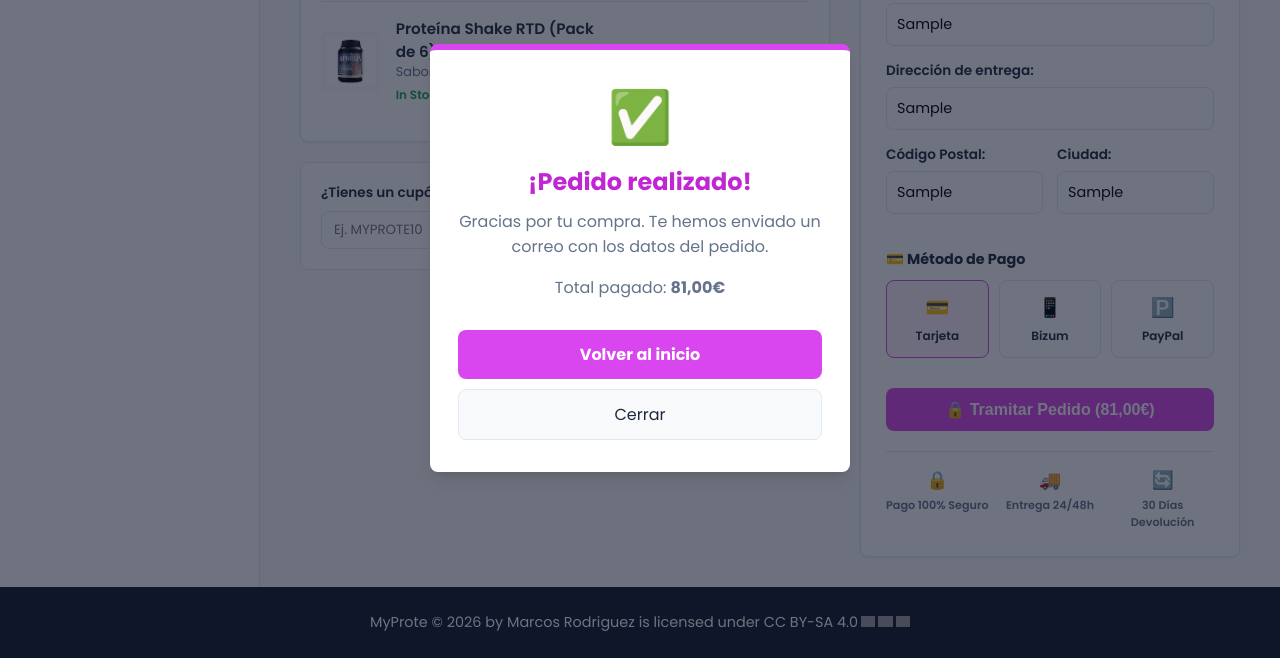
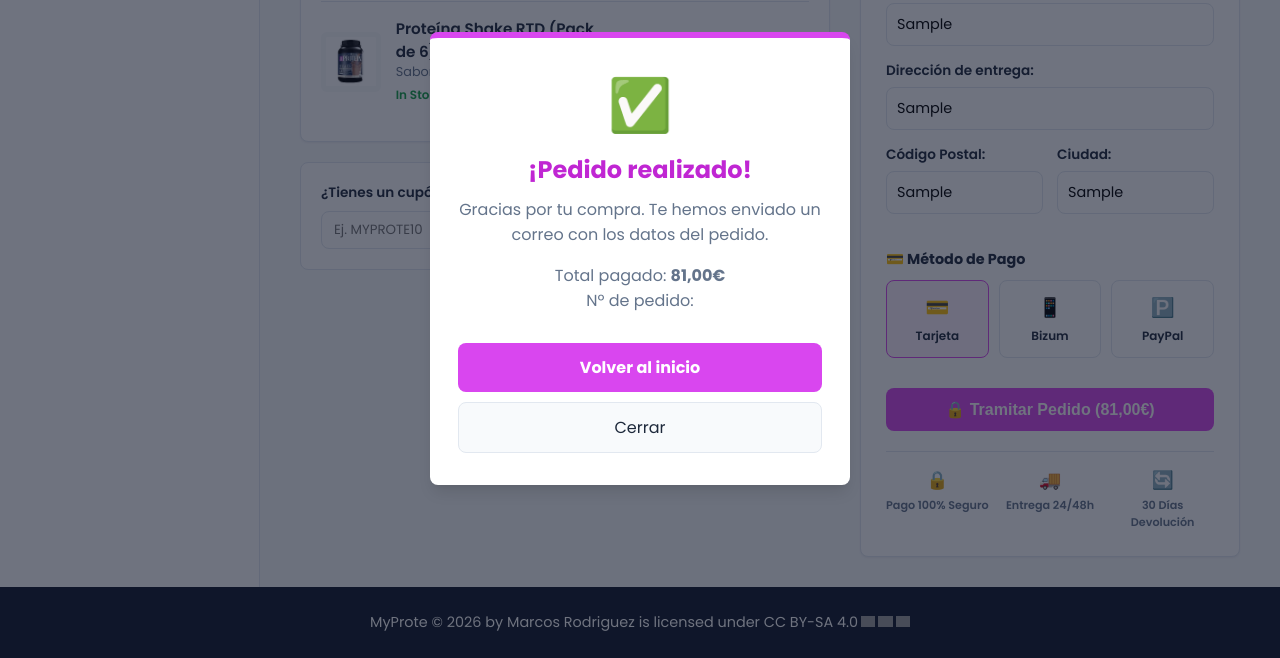
Before and after one commit to MarcosRodriguez11/Pagina-Dise-o-interfaz-web, a plain HTML site: page cesta.html in a window 1280 px wide. Both pictures are taken after typing "Sample", "Sample", "Sample", "Sample" into the empty fields and a click on the button "🔒 Tramitar Pedido (81,00€)". Shown: the part 640-1298 px from the top of the page. Drawn offline with Linux system fonts and the light colour scheme; grey boxes are pictures that could not be loaded.

Commit message:
Modal de pago: procesando y numero de pedido

```diff
--- a/cesta.html
+++ b/cesta.html
@@ -213,7 +213,7 @@
         <span class="modal-icon">✅</span>
         <h2 id="modal-titulo">¡Pedido realizado!</h2>
         <p>Gracias por tu compra. Te hemos enviado un correo con los datos del pedido.</p>
-        <p class="modal-total">Total pagado: <strong>81,00€</strong></p>
+        <p class="modal-total">Total pagado: <strong>81,00€</strong><br>Nº de pedido: <strong id="num-pedido"></strong></p>
         <div class="modal-buttons">
             <a href="inicio.html" class="btn-buy">Volver al inicio</a>
             <button type="button" class="btn-modal-close" id="cerrar-modal">Cerrar</button>
```
